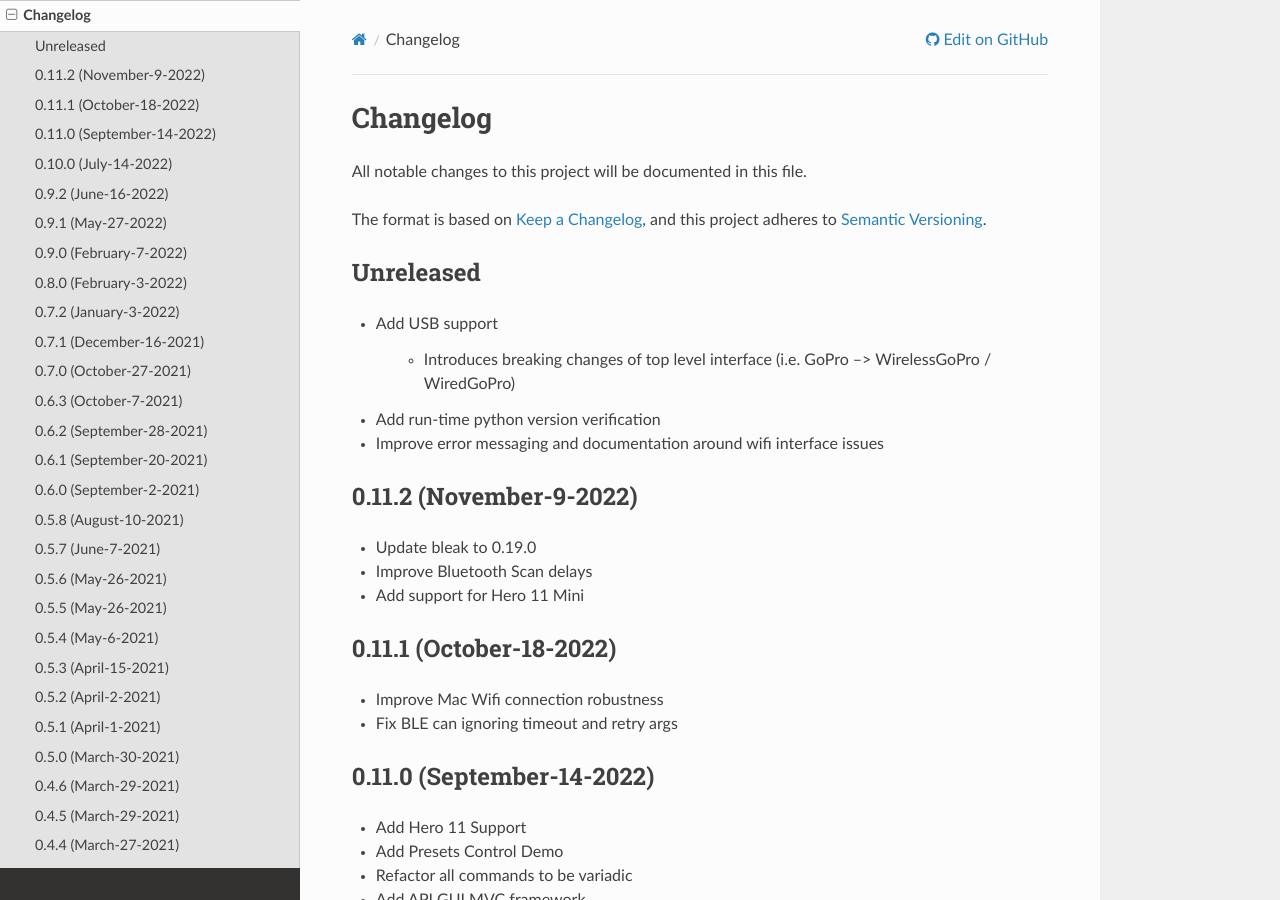
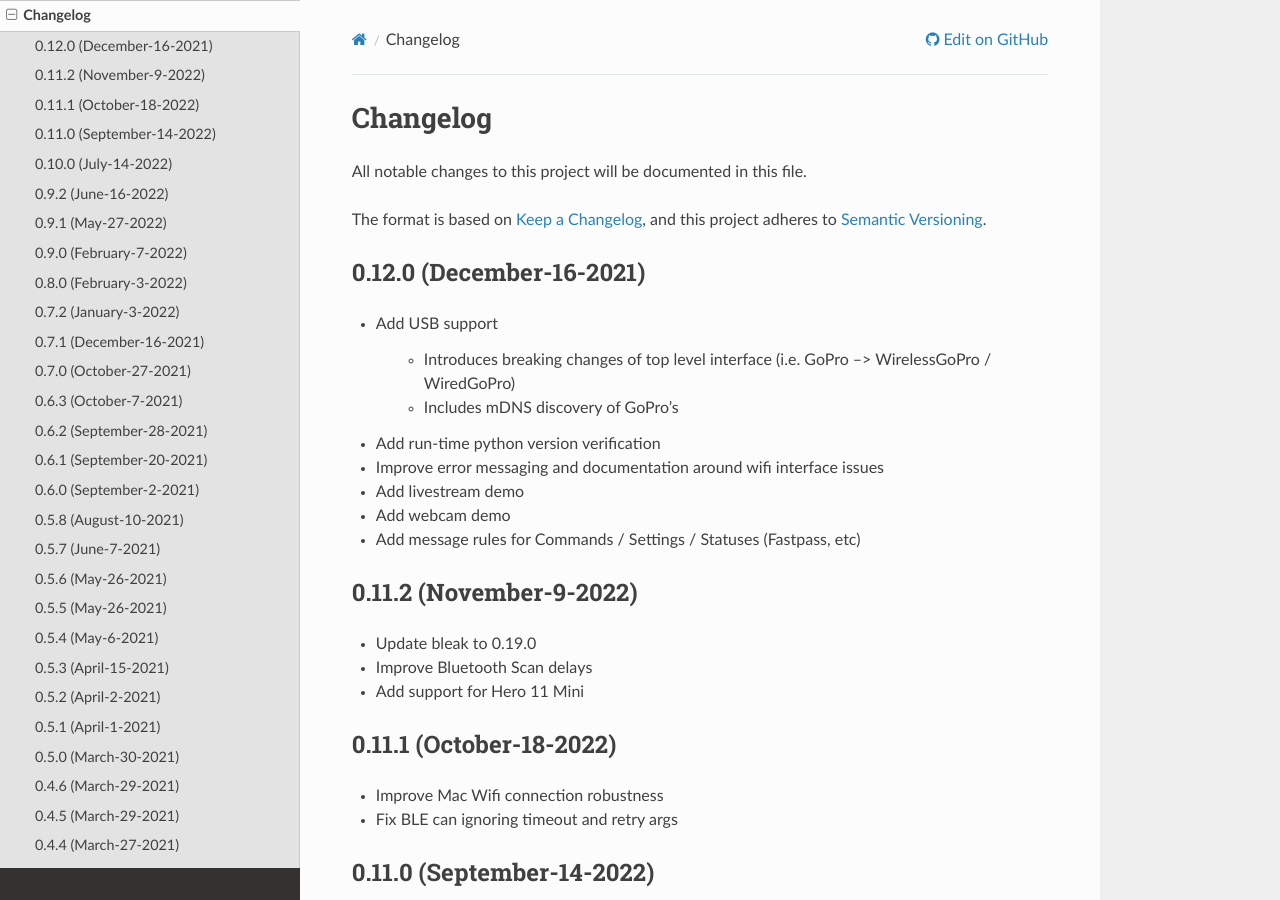
Before and after one commit to gopro/OpenGoPro, a Sphinx documentation site: the page built from demos/python/sdk_wireless_camera_control/docs/changelog.rst, in a window 1280 px wide and 900 px high. Built offline with Sphinx 7.4.7 and the Read the Docs theme 2.0.0, drawn with Linux system fonts in a browser that asks for light colours; the version number could not be read and is left out.

Commit message:
Bump Python SDK version

```diff
--- a/demos/python/sdk_wireless_camera_control/docs/changelog.rst
+++ b/demos/python/sdk_wireless_camera_control/docs/changelog.rst
@@ -9,13 +9,17 @@ All notable changes to this project will be documented in this file.
 The format is based on `Keep a Changelog <https://keepachangelog.com/en/1.0.0/>`_,
 and this project adheres to `Semantic Versioning <https://semver.org/spec/v2.0.0.html>`_.
 
-Unreleased
-----------
+0.12.0 (December-16-2021)
+-------------------------
 * Add USB support
 
     * Introduces breaking changes of top level interface (i.e. GoPro --> WirelessGoPro / WiredGoPro)
+    * Includes mDNS discovery of GoPro's
 * Add run-time python version verification
 * Improve error messaging and documentation around wifi interface issues
+* Add livestream demo
+* Add webcam demo
+* Add message rules for Commands / Settings / Statuses (Fastpass, etc)
 
 0.11.2 (November-9-2022)
 ------------------------
```
Also changed, not shown: demos/python/sdk_wireless_camera_control/TODO.md (+0 -2 lines), 1 other file.
